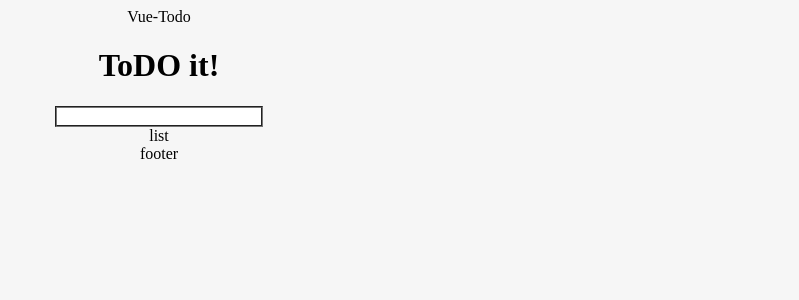
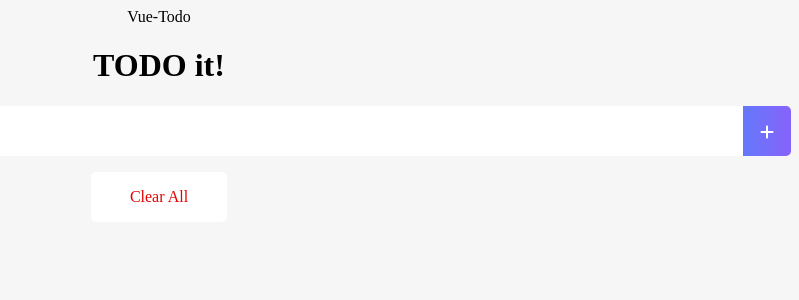
Before and after one commit to Choiyukang/Vue-TodoList, a Vue app in the folder vue-todo/: page / in a window 1280 px wide. Shown: the top 300 px of the page, without its empty margins (481-1280 px from the left). Built offline with nearby package versions, Linux system fonts and the light colour scheme.

Commit message:
추가 삭제

```diff
--- a/vue-todo/public/index.html
+++ b/vue-todo/public/index.html
@@ -6,7 +6,8 @@
   <meta http-equiv="X-UA-Compatible" content="IE=edge">
   <meta name="viewport" content="width=device-width,initial-scale=1.0">
   <link rel="icon" href="<%= BASE_URL %>favicon.ico">
-  <link rel="stylesheet" href="https://use.fontawesome.com/releases/v6.1.2/css/all.css" integrity="sha384-UHRtZLI+pbxtHCWp1t77Bi1L4ZtiqrqD80Kn4Z8NTSRyMA2Fd33n5dQ8lWUE00s/" crossorigin="anonymous">
+  <script defer src="https://use.fontawesome.com/releases/v6.1.2/js/all.js"
+    integrity="sha384-11X1bEJVFeFtn94r1jlvSC7tlJkV2VJctorjswdLzqOJ6ZvYBSZQkaQVXG0R4Flt" crossorigin="anonymous"></script>
   <link href="https://fonts.googleapis.com/css2?family=Ubuntu" rel="stylesheet">
   Vue-Todo
   <title>
--- a/vue-todo/src/components/TodoFooter.vue
+++ b/vue-todo/src/components/TodoFooter.vue
@@ -1,15 +1,30 @@
 <template>
-  <div>
-    footer
+  <div class="clearAllContainer">
+    <span class="clearAllBtn" v-on:click="clearTodo">Clear All</span>
   </div>
 </template>
 
 <script>
 export default {
-
+methods:{
+  clearTodo:function(){
+    localStorage.clear();
+  }
+}
 }
 </script>
 
-<style>
-
+<style scoped>
+.clearAllContainer{
+  width: 8.5rem;
+  height: 50px;
+  line-height: 50px;
+  background-color: white;
+  border-radius: 5px;
+  margin: 0 auto;
+}
+.clearAllBtn{
+  color: #e20303;
+  display: block;
+}
 </style>
--- a/vue-todo/src/components/TodoHeader.vue
+++ b/vue-todo/src/components/TodoHeader.vue
@@ -1,15 +1,8 @@
 <template>
   <header>
-    <h1>ToDO it!</h1>
+    <h1>TODO it!</h1>
   </header>
 </template>
-
-<script>
-export default {
-
-}
-</script>
-
 
 // <style scoped> 컴포넌트 안에서만 유효한 스타일 속성
 <style scoped>
--- a/vue-todo/src/components/TodoInput.vue
+++ b/vue-todo/src/components/TodoInput.vue
@@ -1,20 +1,61 @@
 <template>
-  <div>
-    <input type="text" v-model="newTodoItem">
+  <div class="inputBox shaow">
+    <input type="text" v-model="newTodoItem" v-on:keyup.enter="addTodo">
+    <span class="addContainer" v-on:click="addTodo">
+      <i class="fa-solid fa-plus addBtn"></i>
+    </span>
   </div>
 </template>
 
 <script>
-    export default {
-      data:function(){
+  export default {
+    data:function(){
       return {
         newTodoItem:""
       }
+    },
+    methods:{
+      addTodo:function(){
+        if(this.newTodoItem !== ''){
+          //값이 있을 때 실행
+          //저장하는 로직
+          var obj = {completed:false,item:this.newTodoItem};
+          localStorage.setItem(this.newTodoItem,JSON.stringify(obj));
+          this.clearInput();
+        }
+      },
+      clearInput:function(){
+        //input 초기화
+        this.newTodoItem = '';
+      }
+    }
+
   }
-
-}
 </script>
 
 <style scoped>
-
+input:focus{
+  outline: none;
+}
+.inputBox{
+  background: white;
+  height: 50px;
+  line-height: 50px;
+  border-radius: 5px;
+}
+.inputBox input{
+  border-style: none;
+  font-size: 0.9rem;
+}
+.addContainer{
+  float: right;
+  background: linear-gradient(to right, #6478FB,#8763FB);
+  display: block;
+  width: 3rem;
+  border-radius: 0 5px  5px 0;
+}
+.addBtn{
+  color:white;
+  vertical-align:middle;
+}
 </style>
--- a/vue-todo/src/components/TodoList.vue
+++ b/vue-todo/src/components/TodoList.vue
@@ -1,15 +1,85 @@
 <template>
   <div>
-    list
+    <ul>
+      <li v-for="(todoItem, index) in todoItems" v-bind:key="todoItem.item" class="shadow">
+        <span class="checkBtn" v-on:click="toggleComplete(todoItem, index)" v-bind:class="{checkBtnCompleted: todoItem.completed}">
+          <i class="fa-solid fa-check"></i>
+        </span>
+        <!-- <i class="fa-solid fa-check checkBtn" v-on:click="toggleComplete"></i> -->
+        <span v-bind:class="{textCompleted : todoItem.completed}">{{todoItem.item}}</span>
+        <span class="removeBtn" v-on:click="removeTodo(todoItem, index)">
+          <i class="fa-solid fa-trash-can"></i>
+        </span>
+      </li>
+    </ul>
   </div>
 </template>
 
 <script>
 export default {
+  data:function(){
+    return{
+      todoItems:[]
+    }
+  },
+  methods:{
+    removeTodo:function(todoItem,index){
+      console.log(todoItem, index);
+      localStorage.removeItem(todoItem);
+      this.todoItems.splice(index, 1);
+    },
+    toggleComplete:function(todoItem, index){
+      todoItem.completed = !todoItem.completed;
+      localStorage.removeItem(todoItem.item);
+      localStorage.setItem(todoItem.item, JSON.stringify(todoItem));
+      console.log(index);
+    }
+  },
+  created: function(){
+    if(localStorage.length > 0){
+      for(var i =0;i< localStorage.length; i++){
+        if(localStorage.key(i) !== 'loglevel:webpack-dev-server'){
+          this.todoItems.push(JSON.parse(localStorage.getItem(localStorage.key(i))));
+        }
+      }
+    }
+  },
 
 }
 </script>
 
-<style>
+<style scoped>
+ul{
+  list-style-type: none;
+  padding-left: 0px;
+  margin-top: 0;
+  text-align: center;
+  }
+  li{
+    display: flex;
+    min-height: 50px;
+    height: 50px;
+    line-height: 50px;
+    margin: 0.5rem 0;
+    padding:0 0.9rem;
+    background: white;
+    border-radius: 5px;
+  }
+  .checkBtn{
+    line-height: 45px;
+    color: #62acde;
+    margin-right: 5px;
+  }
+  .checkBtnCompleted{
+    color:#b3adad;
+  }
+  .textCompleted{
+    text-decoration: line-through;
+    color: #b3adad;
+  }
+  .removeBtn{
+    margin-left: auto;
+    color: #de4343;
+  }
 
 </style>
```
